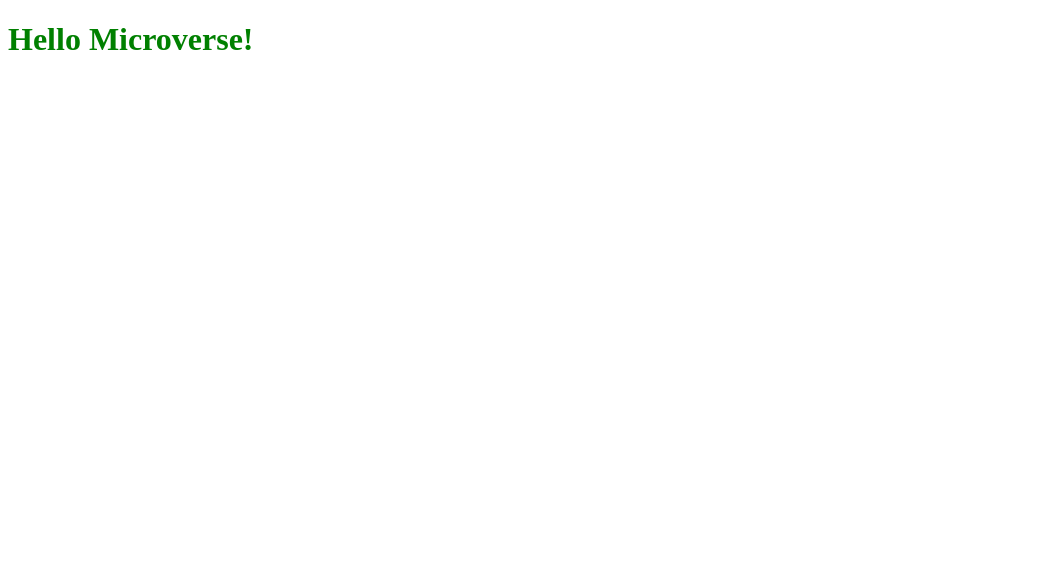
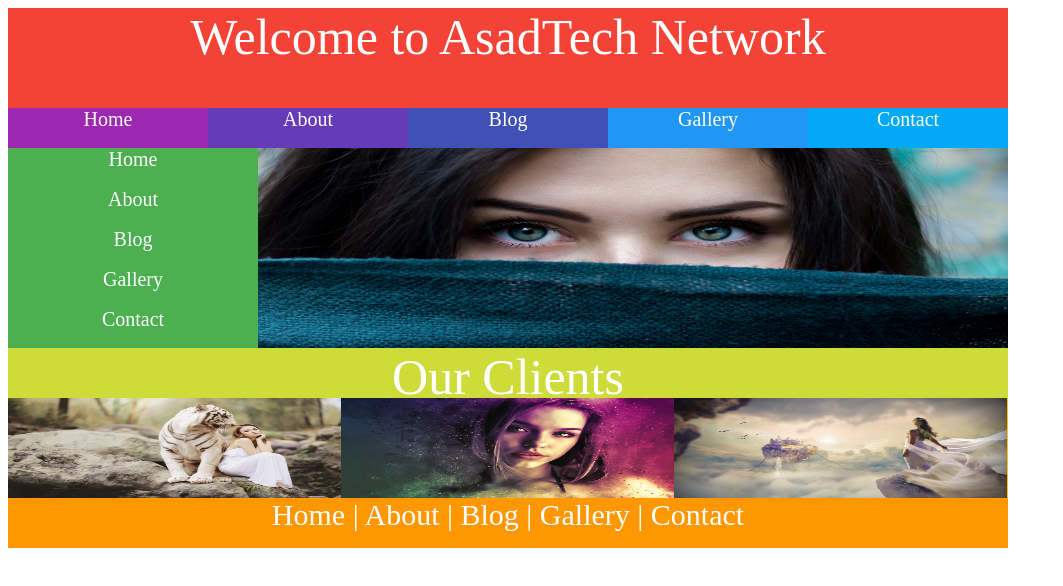
Before and after one commit to asadmisrani/hello.github.io, a website: page index.html in a window 1280 px wide. Shown: the whole page, without its empty margins (0-1063 px from the left). Drawn offline with Linux system fonts and the light colour scheme.

Commit message:
index.html modified

```diff
--- a/index.html
+++ b/index.html
@@ -5,15 +5,179 @@
     <meta http-equiv="X-UA-Compatible" content="IE=edge">
     <meta name="viewport" content="width=device-width, initial-scale=1.0">
     <link rel="stylesheet" href="style.css">
+    <style>
+.main{
+    width: 1000px;
+    height: 540px;
+    background-color: #607D8B;
+}
+.row1{
+    background-color: #F44336;
+    width: 1000px;
+    height: 100px;
+    font-size: 50px;
+    color: white;
+    text-align: center;
+}
+.row2{
+    width: 1000px;
+    height: 40px;
+    background: #E91E63;
+    text-align: center;
+    color: white;
+    font-size: 20px;
+
+}
+.row2-col1{
+    width: 200px;
+    height: 40px;
+    background: #9C27B0;
+    float: left;
+}
+.row2-col2{
+    width: 200px;
+    height: 40px;
+    background: #673AB7;
+    float: left
+}
+.row2-col3{
+    width: 200px;
+    height: 40px;
+    background: #3F51B5;
+    float: left
+}
+.row2-col4{
+    width: 200px;
+    height: 40px;
+    background: #2196F3;
+    float: left
+}
+.row2-col5{
+    width: 200px;
+    height: 40px;
+    background: #03A9F4;
+    float: left
+}
+.row3{
+    width: 1000px;
+    height: 200px;
+    background: #009688;
+}
+.row3-col1{
+    width: 250px;
+    height: 200px;
+    background: #4CAF50;
+    float: left;
+    text-align: center;
+    color: white;
+    font-size: 20px;
+}
+.row3-col2{
+    width: 750px;
+    height: 200px;
+    background: #8BC34A;
+    float: left;
+
+}
+.row3-col1-row1{
+    width: 250px;
+    height: 40px;
+}
+.row3-col1-row2{
+    width: 250px;
+    height: 40px;
+}
+
+.row3-col1-row3{
+    width: 250px;
+    height: 40px;
+}
+
+.row3-col1-row4{
+    width: 250px;
+    height: 40px;
+}
+
+.row3-col1-row5{
+    width: 250px;
+    height: 40px;
+}
+.row4{
+    width: 1000px;
+    height: 50px;
+    text-align: center;
+    color: white;
+    font-size: 50px;
+    background-color: #CDDC39;
+}
+.row5{
+    width: 1000px;
+    height: 100px;
+    background: #FFC107;
+}
+.row5-col1{
+    width: 333px;
+    height: 100px;
+    float: left;
+}
+.row5-col2{
+    width: 333px;
+    height: 100px;
+    float: left;
+}
+.row5-col3{
+    width: 333px;
+    height: 100px;
+    float: left;
+}
+.row6{
+    width: 1000px;
+    height: 50px;
+    background: #FF9800;
+    font-size: 30px;
+    color: white;
+    text-align: center;
+
+}
+
+    </style>
     <title>Document</title>
 </head>
 <body>
 
-
-
-    <header>
-        <h1>Hello Microverse!</h1>
-    </header>
+<div class="main">
+<div class="row1">
+    Welcome to AsadTech Network
+</div>
+<div class="row2">
+<div class="row2-col1">Home</div>
+<div class="row2-col2">About</div>
+<div class="row2-col3">Blog</div>
+<div class="row2-col4">Gallery</div>
+<div class="row2-col5">Contact</div>
+</div>
+<div class="row3">
+    <div class="row3-col1">
+        <div class="row3-col1-row1">Home</div>
+        <div class="row3-col1-row2">About</div>
+        <div class="row3-col1-row3">Blog</div>
+        <div class="row3-col1-row4">Gallery</div>
+        <div class="row3-col1-row5">Contact</div>
+    </div>
+    <div class="row3-col2">
+        <img src="images/1.jpg" alt="" width="750px" height="200px"/>
+    </div>
+</div>
+<div class="row4">Our Clients</div>
+<div class="row5">
+<div class="row5-col1"><img src="images/2.jpg" alt="" width="333px" height="100px"></div>
+<div class="row5-col2"><img src="images/3.jpg" alt="" width="333px" height="100px"></div>
+<div class="row5-col3"><img src="images/4.jpg" alt="" width="333px" height="100px"></div>
+</div>
+<div class="row6">
+    Home | About | Blog | Gallery | Contact
+</div>
+</div>
 
 </body>
 </html>
```
